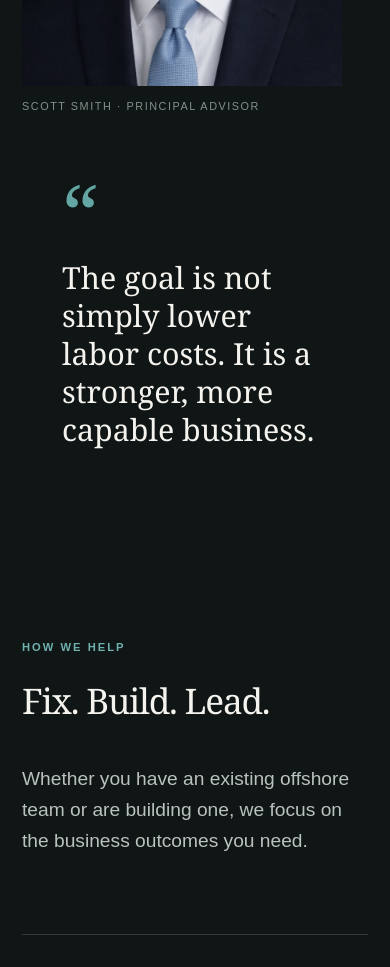
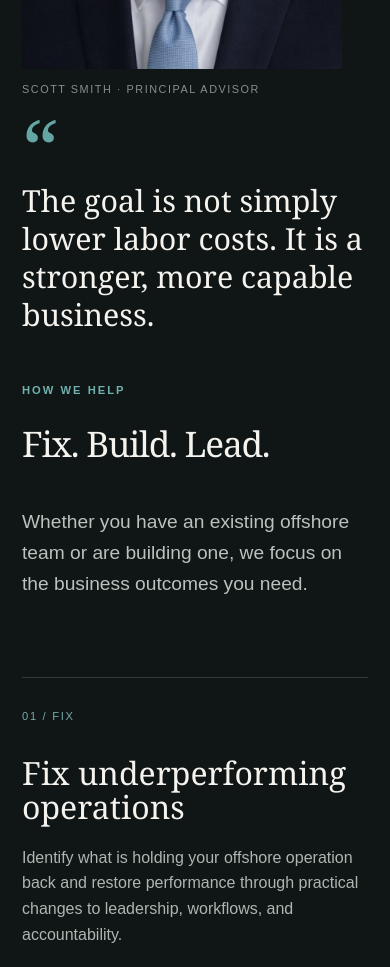
Before and after one commit to sasmithconsult/akhadaconsulting.com, a Next.js app: page / in a window 390 px wide. Shown: the part 2360-3327 px from the top of the page. Built offline with nearby package versions, Linux system fonts and the light colour scheme.

Commit message:
Tighten homepage authority-to-services spacing across breakpoints

```diff
--- a/app/visual-fixes.css
+++ b/app/visual-fixes.css
@@ -183,3 +183,23 @@
     text-align: center;
   }
 }
+
+
+/* Keep the homepage authority and services sections visually connected. */
+.authority-with-portrait {
+  padding-bottom: clamp(24px, 3vw, 44px);
+}
+.authority-with-portrait + .section {
+  padding-top: clamp(24px, 3vw, 44px);
+}
+.authority-with-portrait .quote {
+  margin: 0;
+}
+@media (max-width: 800px) {
+  .authority-with-portrait {
+    gap: 28px;
+  }
+  .authority-with-portrait .quote:before {
+    margin-bottom: 16px;
+  }
+}
```
